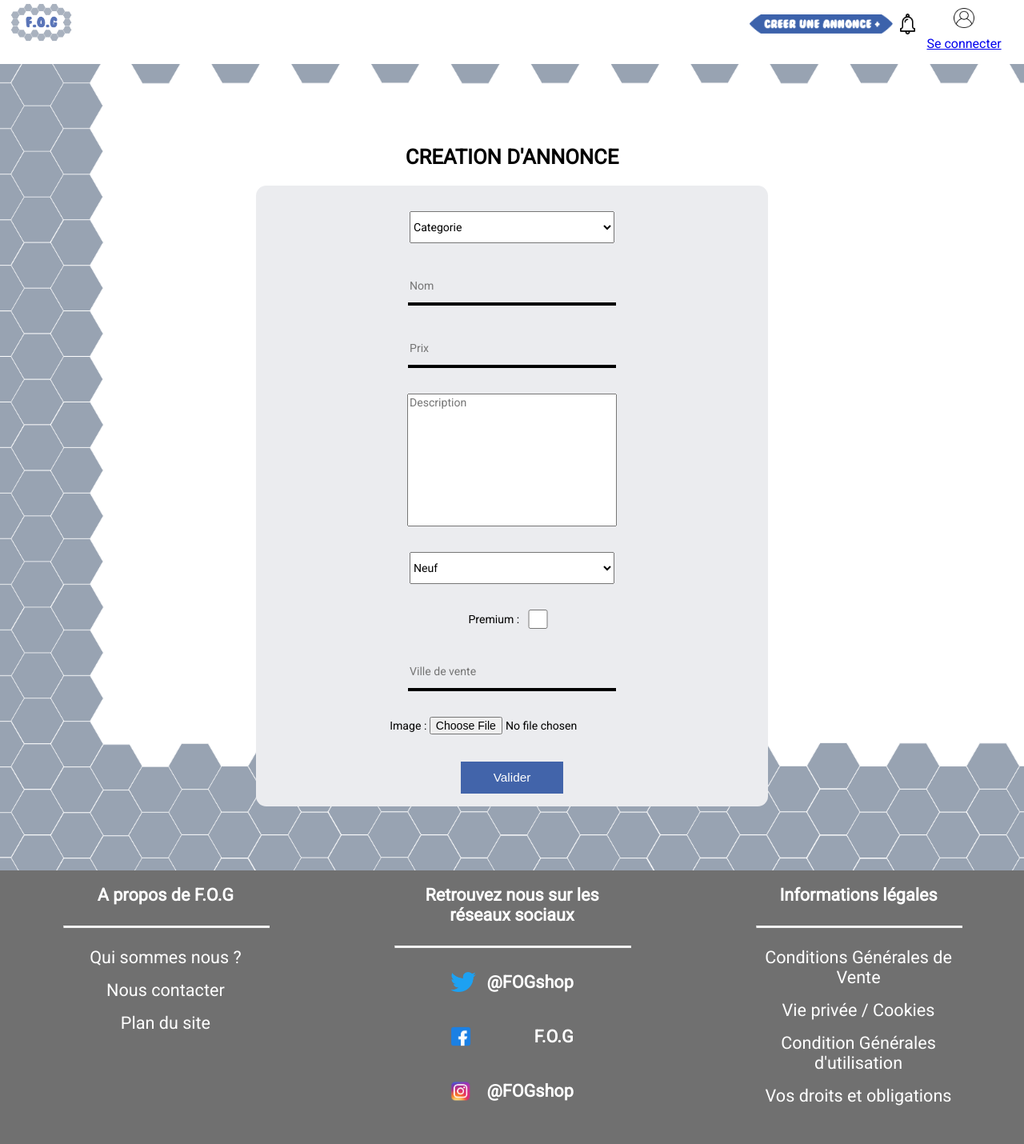
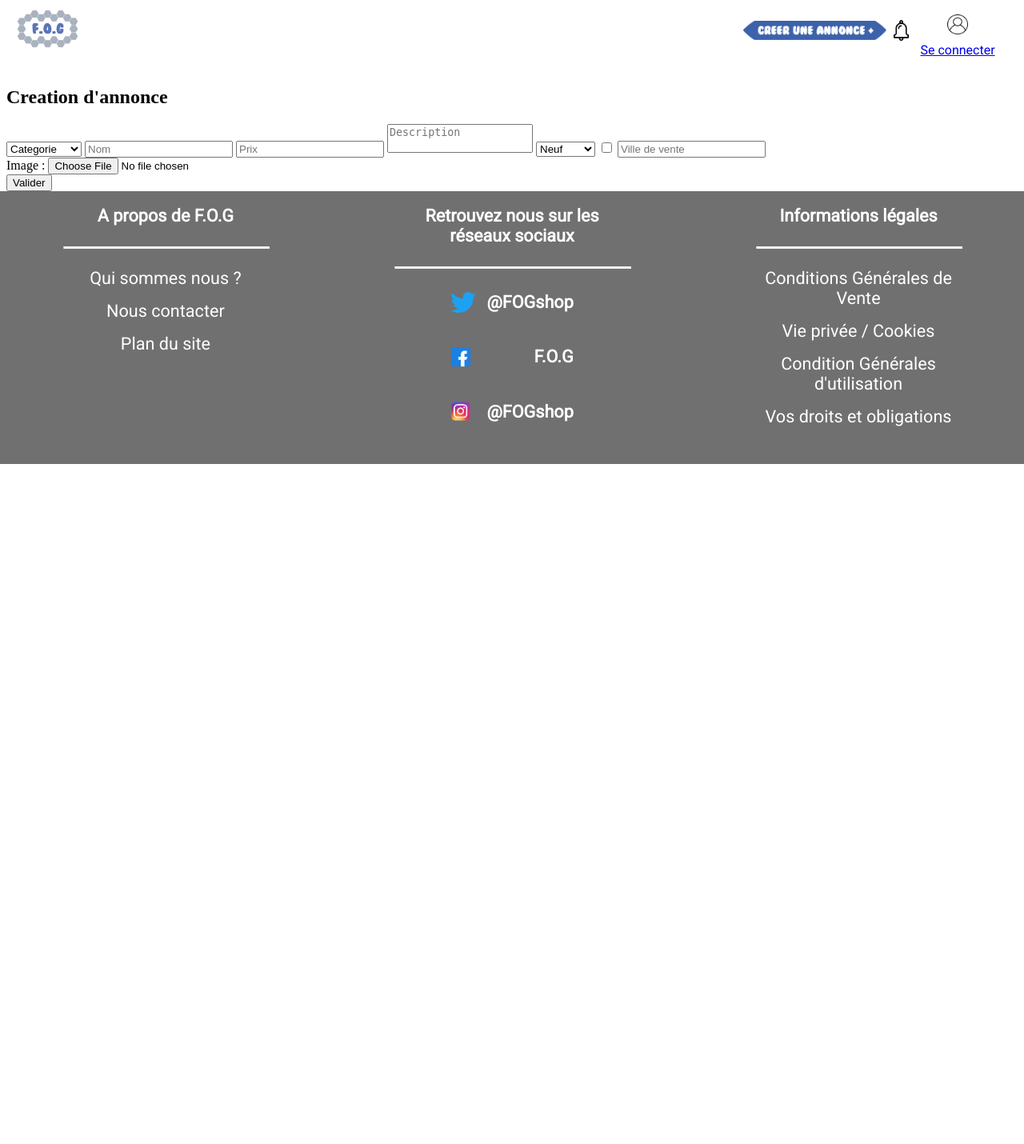
Before and after one commit to Glenn-o/Projet-Web-Alpha-, a PHP site: page /views/frontend/creationProductView.php in a window 1280 px wide. Shown: the whole page at 80% size. After the commit the page ends 580 px from the top, so only its background shows below. Run offline with PHP 8.4, Linux system fonts and the light colour scheme; the template is opened without the code that fills it, so the values that code supplies are empty.

Commit message:
Revert "modif css creation annonce"
This reverts commit 6d2e4d409929b31bb6314501db92c0e4d07844e1.

```diff
--- a/public/css/createProduct.css
+++ /dev/null
@@ -1,91 +0,0 @@
-body, html {
-    padding: 0;
-    margin: 0;
-    font-family:  'Roboto', sans-serif;
-    min-height: 100vh;
-    position: relative;
-    background-image: url("../img/background.png");
-    background-size:cover;
-    background-repeat: no-repeat;
-}
-#main{
-    padding-top: 10vh;
-    padding-bottom: 10vh;
-}
-#main h1{
-    text-align: center;
-    font-size: 2vw;
-    text-transform: uppercase;
-}
-form{
-    font-family:  'Roboto', sans-serif;
-    margin: auto;
-    display: flex;
-    flex-direction: column;
-    align-items: center;
-    width: 50vw;
-    border-radius: 1vw;
-    font-size: 1.1vw;
-    padding-top: 2vh;
-    padding-bottom: 2vh;
-    background-color: #EBECEF;
-
-}
-form input{
-    font-family:  'Roboto', sans-serif;
-    width: 20vw;
-    height: 5vh;
-    font-size: 1.1vw;
-    margin-top: 2vh;
-    border: none;
-    border-bottom: 0.5vh solid black;
-    background-color: #EBECEF;
-    margin-bottom: 2vh;
-}
-form input:focus{
-    border-bottom: 0.5vh solid #4264aa;
-}
-form input[type=file]{
-    border-bottom: none;
-}
-form input[type=checkbox]{
-    width: 3vw;
-    height:3vh;
-}
-form select{
-    width: 20vw;
-    height: 5vh;
-    font-size: 1.1vw;
-    margin-top: 2vh;
-    margin-bottom: 2vh;
-    font-family:  'Roboto', sans-serif;
-}
-form textarea{
-    font-family:  'Roboto', sans-serif;
-    width:20vw;
-    font-size: 1.1vw;
-    margin-top: 2vh;
-    margin-bottom: 2vh;
-    height: 20vh;
-}
-button{
-    height: 5vh;
-    font-size: 1.2vw;
-    background-color: #4264aa;
-    border: 0.3vh solid #4264aa;
-    color: white;
-    width: 10vw;
-    cursor: pointer;
-}
-button:focus, button:hover{
-    background-color: #EBECEF;
-    color: #4264aa;
-    transition: 200ms;
-}
-#checkbox_div{
-    display: flex;
-    align-items: center;
-    justify-content: space-between;
-}
-#checkbox_div label{
-}
--- a/views/frontend/creationProductView.php
+++ b/views/frontend/creationProductView.php
@@ -20,10 +20,7 @@ ob_start() ?>
             <option value="abime">Abimé</option>
             <option value="piece">En pièce</option>
         </select>
-        <div id="checkbox_div">
-            <label for="checkbox">Premium : </label>
-            <input type="checkbox" id="checkbox" class="input_modif"name="premium">
-        </div>
+        <input type="checkbox" class="input_modif"name="premium">
         <input type="text" class="input_modif"name="city"  placeholder = "Ville de vente">
         <div>
             <label for="img_01">Image :</label>
```
